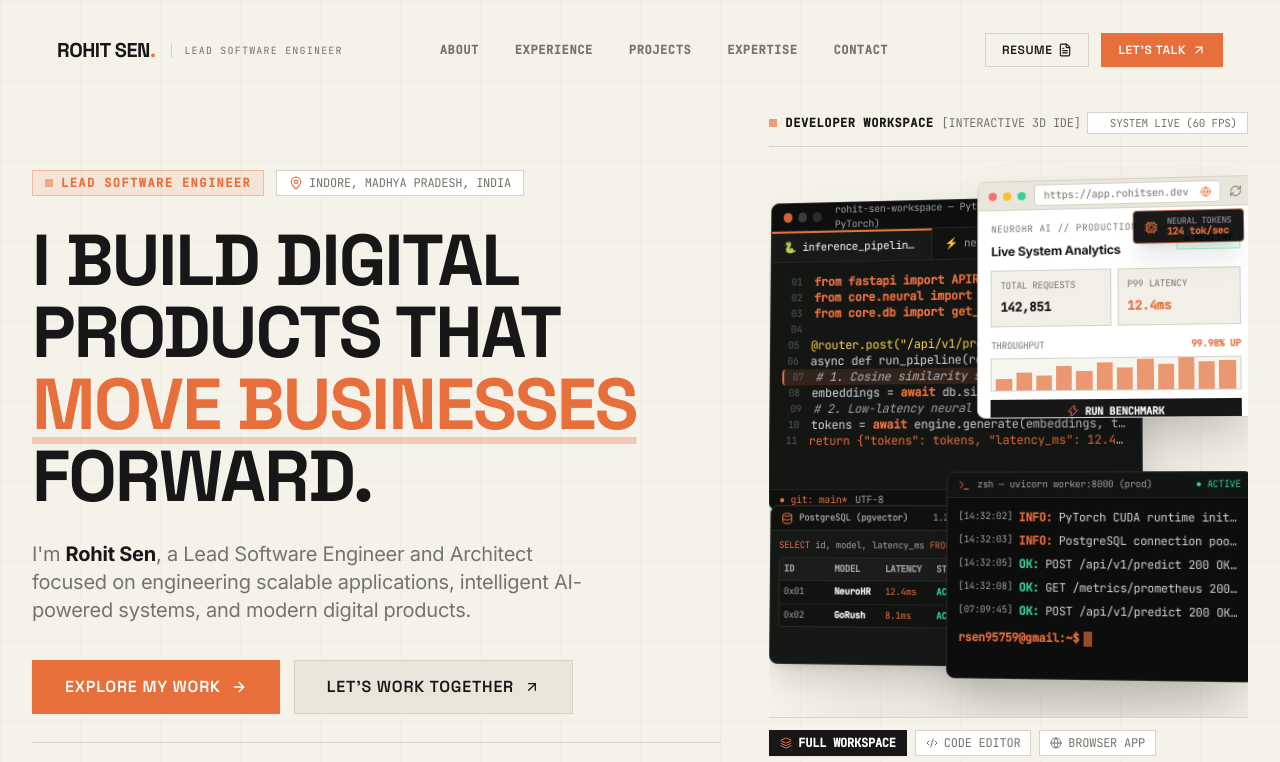
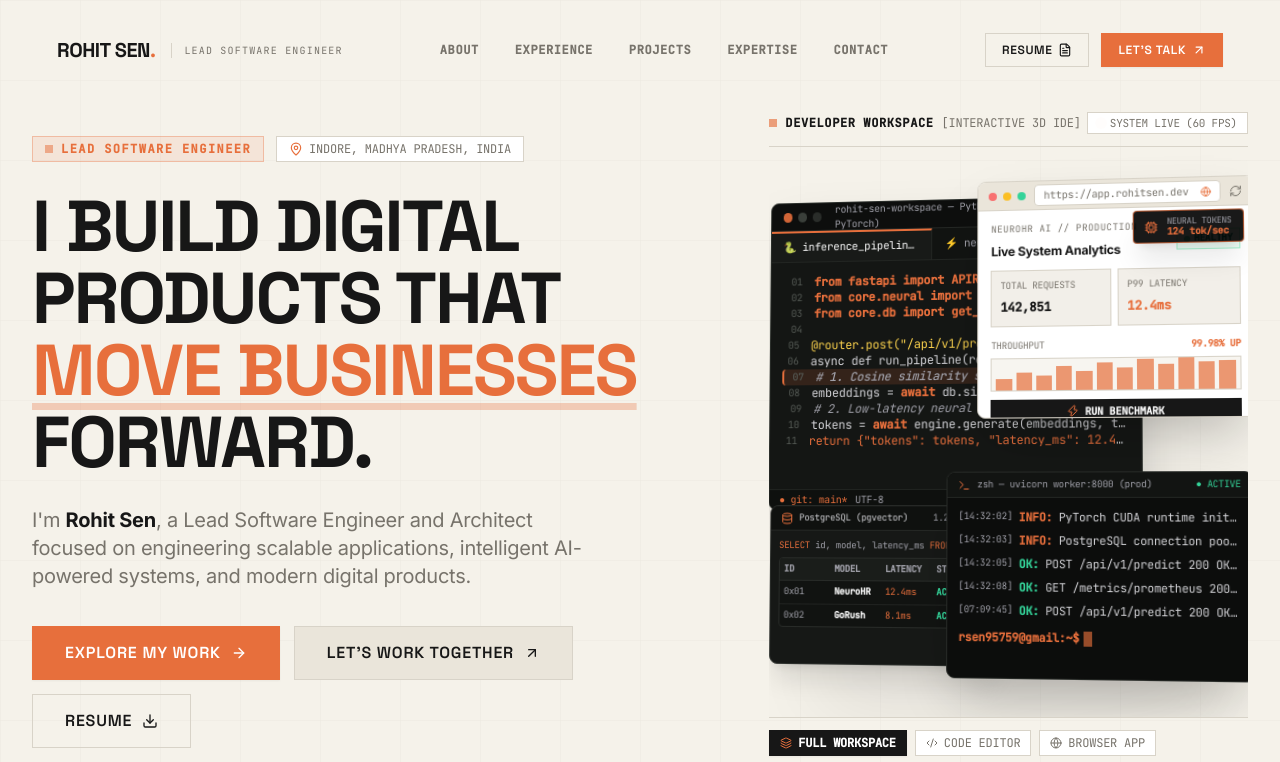
Before and after one commit to rohitsen0604-source/Rohit-s-Portfolio, a Next.js app: page / in a window 1280 px wide. Shown: the top 762 px of the page. Built offline with nearby package versions, Linux system fonts and the light colour scheme.

Commit message:
feat: add core layout, navigation, and landing page components

```diff
--- a/src/components/layout/Footer.tsx
+++ b/src/components/layout/Footer.tsx
@@ -84,6 +84,17 @@ export function Footer() {
                   Contact
                 </a>
               </li>
+              <li className="pt-1">
+                <a
+                  href="/Rohit_Sen_Resume.pdf"
+                  download="Rohit_Sen_Resume.pdf"
+                  target="_blank"
+                  rel="noopener noreferrer"
+                  className="text-swiss-orange font-semibold hover:underline transition-colors inline-flex items-center gap-1 font-mono text-xs uppercase"
+                >
+                  Resume (PDF) ↓
+                </a>
+              </li>
             </ul>
           </div>
 
--- a/src/components/layout/Navbar.tsx
+++ b/src/components/layout/Navbar.tsx
@@ -104,7 +104,8 @@ export function Navbar() {
             {/* Right: Actions */}
             <div className="hidden md:flex items-center gap-3">
               <Button
-                href="#contact"
+                href="/Rohit_Sen_Resume.pdf"
+                download="Rohit_Sen_Resume.pdf"
                 variant="outline"
                 size="sm"
                 icon={<FileText className="w-3.5 h-3.5" />}
@@ -175,7 +176,8 @@ export function Navbar() {
             </div>
             <div className="grid grid-cols-2 gap-3">
               <Button
-                href="#contact"
+                href="/Rohit_Sen_Resume.pdf"
+                download="Rohit_Sen_Resume.pdf"
                 variant="outline"
                 size="md"
                 className="w-full justify-center"
--- a/src/components/sections/Contact.tsx
+++ b/src/components/sections/Contact.tsx
@@ -13,6 +13,7 @@ import {
   AlertCircle,
   Clock,
   ArrowUpRight,
+  FileDown,
 } from 'lucide-react';
 import { GithubIcon, LinkedinIcon } from '@/components/ui/Icons';
 import { Button } from '@/components/ui/Button';
@@ -148,7 +149,7 @@ export function Contact() {
                   <ArrowUpRight className="w-4 h-4 text-swiss-muted group-hover:text-swiss-orange transition-transform group-hover:translate-x-0.5 group-hover:-translate-y-0.5" />
                 </a>
 
-                {/* Email (Configurable) */}
+                {/* Direct Email */}
                 <div className="flex items-center gap-3.5 p-4 bg-swiss-surface border border-swiss-border">
                   <div className="w-10 h-10 bg-white border border-swiss-border flex items-center justify-center text-swiss-orange">
                     <Mail className="w-5 h-5" />
@@ -165,6 +166,30 @@ export function Contact() {
                     </a>
                   </div>
                 </div>
+
+                {/* Official Resume Download */}
+                <a
+                  href="/Rohit_Sen_Resume.pdf"
+                  download="Rohit_Sen_Resume.pdf"
+                  target="_blank"
+                  rel="noopener noreferrer"
+                  className="flex items-center justify-between p-4 bg-swiss-surface border border-swiss-border hover:border-swiss-orange transition-colors group cursor-pointer"
+                >
+                  <div className="flex items-center gap-3.5">
+                    <div className="w-10 h-10 bg-white border border-swiss-border flex items-center justify-center text-swiss-orange group-hover:bg-swiss-orange group-hover:text-white transition-colors">
+                      <FileDown className="w-5 h-5" />
+                    </div>
+                    <div>
+                      <span className="text-[10px] font-mono uppercase text-swiss-muted block font-bold">
+                        Official Curriculum Vitae
+                      </span>
+                      <span className="text-sm font-semibold text-swiss-text group-hover:text-swiss-orange transition-colors font-mono">
+                        Rohit_Sen_Resume.pdf
+                      </span>
+                    </div>
+                  </div>
+                  <ArrowUpRight className="w-4 h-4 text-swiss-muted group-hover:text-swiss-orange transition-transform group-hover:translate-x-0.5 group-hover:-translate-y-0.5" />
+                </a>
 
                 {/* Location */}
                 <div className="flex items-center gap-3.5 p-4 bg-swiss-surface border border-swiss-border">
--- a/src/components/sections/Hero.tsx
+++ b/src/components/sections/Hero.tsx
@@ -3,7 +3,7 @@
 import React from 'react';
 import dynamic from 'next/dynamic';
 import { motion } from 'framer-motion';
-import { ArrowRight, ArrowUpRight, MapPin } from 'lucide-react';
+import { ArrowRight, ArrowUpRight, MapPin, Download } from 'lucide-react';
 import { Button } from '@/components/ui/Button';
 import { Magnetic } from '@/components/ui/Magnetic';
 import { personalInfo } from '@/data/personalInfo';
@@ -148,6 +148,18 @@ export function Hero() {
                   Let&apos;s Work Together
                 </Button>
               </Magnetic>
+
+              <Magnetic strength={0.25}>
+                <Button
+                  href="/Rohit_Sen_Resume.pdf"
+                  download="Rohit_Sen_Resume.pdf"
+                  variant="outline"
+                  size="lg"
+                  icon={<Download className="w-4 h-4" />}
+                >
+                  Resume
+                </Button>
+              </Magnetic>
             </motion.div>
 
             {/* Editorial Status Strip with Staggered Fade */}
--- a/src/components/ui/Button.tsx
+++ b/src/components/ui/Button.tsx
@@ -7,6 +7,7 @@ interface ButtonProps extends React.ButtonHTMLAttributes<HTMLButtonElement> {
   size?: 'sm' | 'md' | 'lg';
   href?: string;
   isExternal?: boolean;
+  download?: boolean | string;
   icon?: React.ReactNode;
   iconPosition?: 'left' | 'right';
 }
@@ -18,6 +19,7 @@ export function Button({
   size = 'md',
   href,
   isExternal = false,
+  download,
   icon,
   iconPosition = 'right',
   ...props
@@ -63,12 +65,13 @@ export function Button({
   const combinedClasses = cn(baseStyles, variantStyles[variant], sizeStyles[size], className);
 
   if (href) {
-    if (isExternal) {
+    if (download || isExternal) {
       return (
         <a
           href={href}
-          target="_blank"
-          rel="noopener noreferrer"
+          target={isExternal || download ? '_blank' : undefined}
+          rel={isExternal || download ? 'noopener noreferrer' : undefined}
+          download={download}
           className={combinedClasses}
         >
           {content}
```
Also changed, not shown: 2 other files (tests, documents, lock files or other folders).
